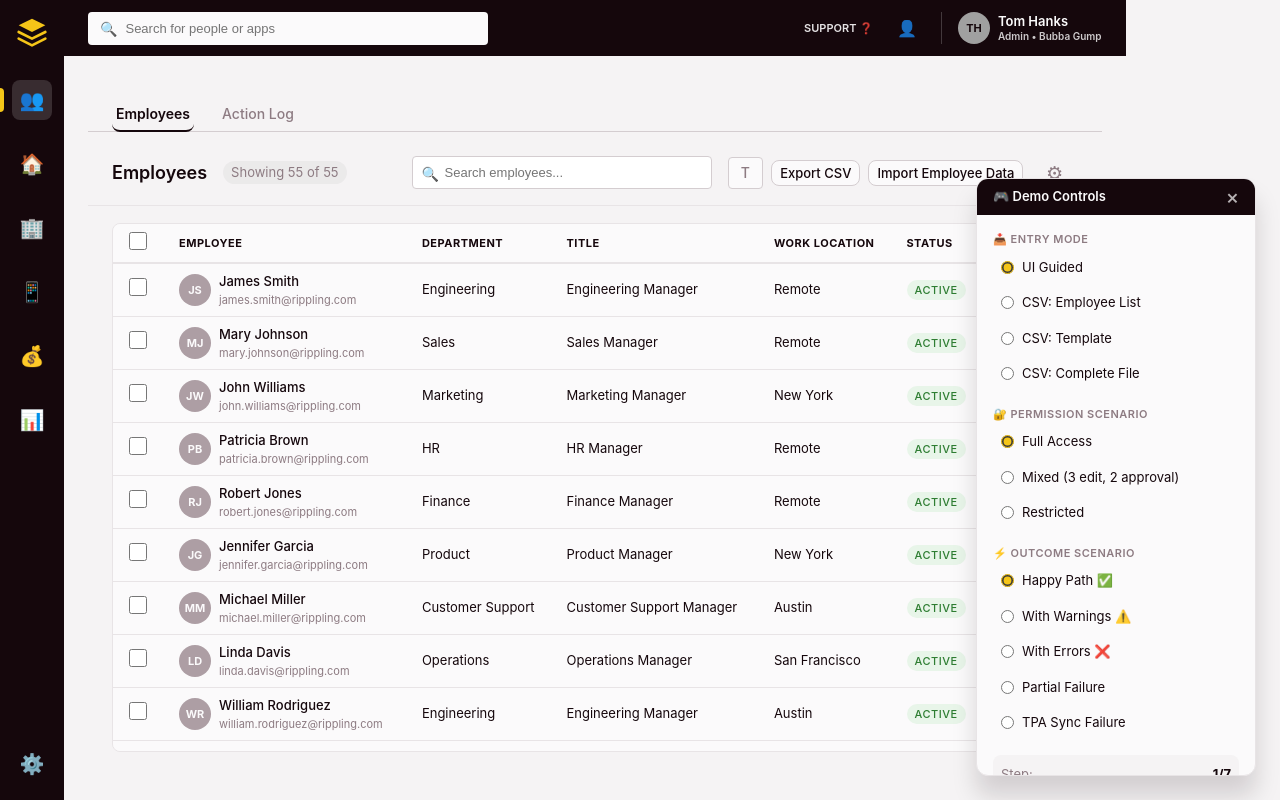
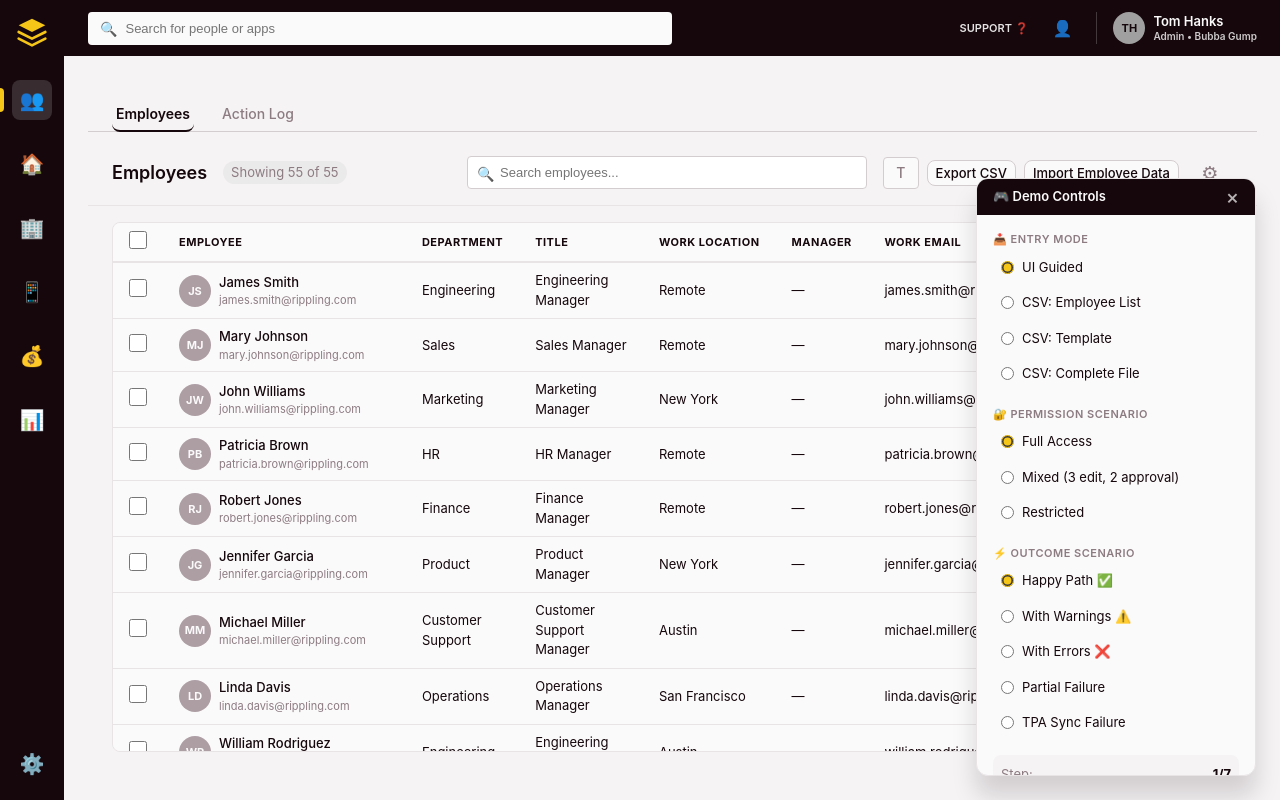
Before and after one commit to shivamuserology/bulk-change, a React (Vite) app: page / in a window 1280 px wide. Built offline with nearby package versions, Linux system fonts and the light colour scheme.

Commit message:
Widen dashboard: increase default columns to 6 (max 10) and widen search bars

```diff
--- a/src/components/ColumnCustomizer.jsx
+++ b/src/components/ColumnCustomizer.jsx
@@ -1,7 +1,7 @@
 import React, { useState, useMemo } from 'react';
 import './ColumnCustomizer.css';
 
-const MAX_COLUMNS = 8;
+const MAX_COLUMNS = 10;
 
 // Define available columns with their display labels and field mappings
 const AVAILABLE_COLUMNS = [
@@ -28,7 +28,7 @@ const AVAILABLE_COLUMNS = [
     { id: 'startDate', label: 'Start Date', category: 'Status', field: 'startDate', format: 'date' },
 ];
 
-export const DEFAULT_COLUMNS = ['department', 'title', 'workLocation', 'status'];
+export const DEFAULT_COLUMNS = ['department', 'title', 'workLocation', 'manager', 'workEmail', 'status'];
 
 export default function ColumnCustomizer({ selectedColumns, onColumnsChange, onClose }) {
     const [searchTerm, setSearchTerm] = useState('');
--- a/src/components/layout/MainLayout.css
+++ b/src/components/layout/MainLayout.css
@@ -102,7 +102,9 @@
 }
 
 .search-bar-container {
-    flex: 0 0 400px;
+    flex: 0 0 600px;
+    /* Wider search bar */
+    max-width: 50%;
 }
 
 .global-search {
--- a/src/components/wizard/Step1.css
+++ b/src/components/wizard/Step1.css
@@ -78,7 +78,8 @@
 
 .search-field-container {
     position: relative;
-    width: 300px;
+    width: 400px;
+    /* Widened from 300px */
     margin-right: var(--spacing-sm);
 }
 
```
